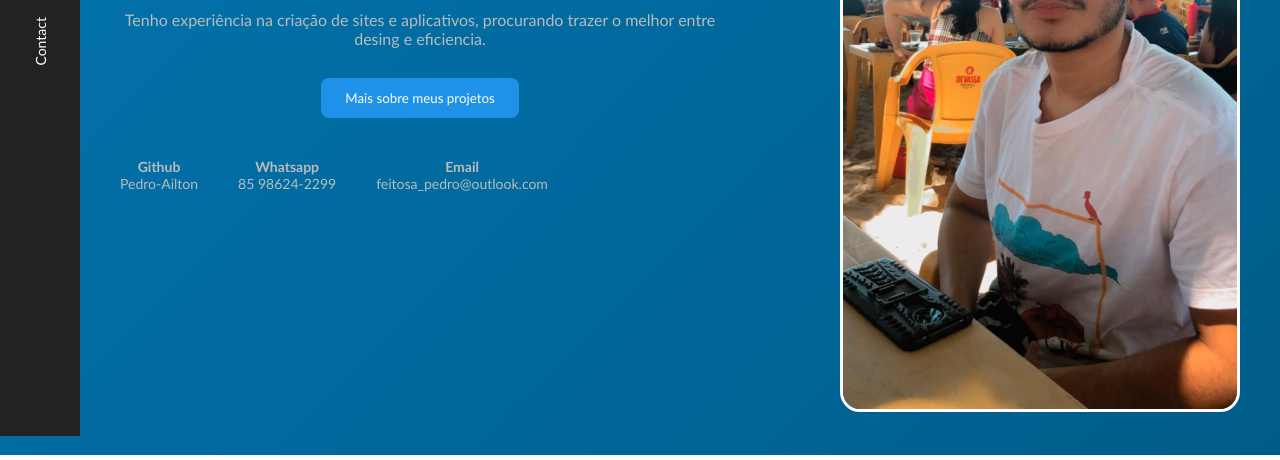
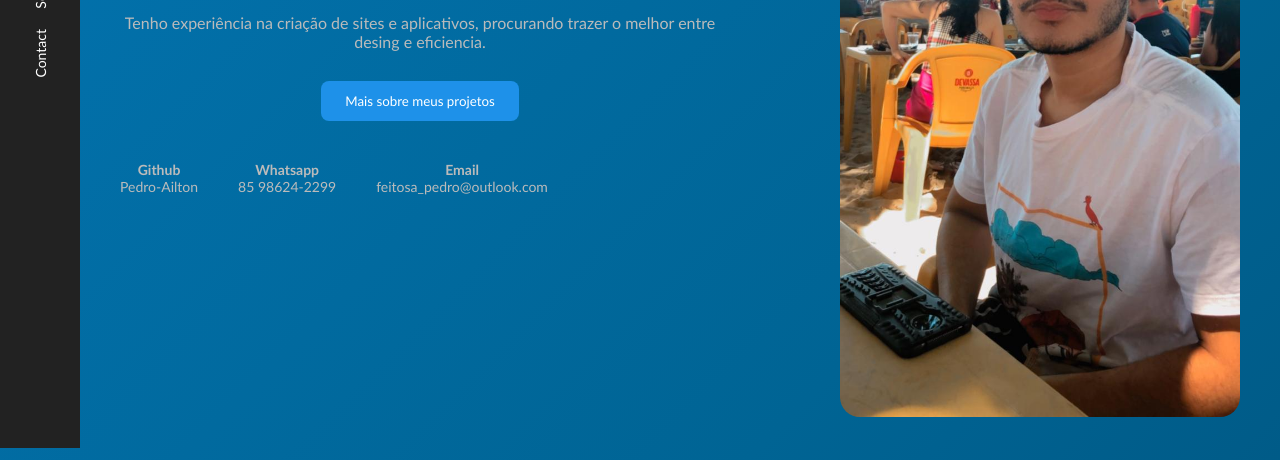
Before and after one commit to Pedro-Ailton/Pedro-Dev, a plain HTML site: page index.html in a window 1280 px wide. Shown: the part 364-824 px from the top of the page. Drawn offline with Linux system fonts and the light colour scheme.

Commit message:
Add files via upload

```diff
--- a/index.html
+++ b/index.html
@@ -31,9 +31,11 @@
         <h1>Olá, eu sou o Pedro Ailton </h1>
         <h2>Desenvolvedor Full Stack</h2>
         <p>Tenho experiência na criação de sites e aplicativos, procurando trazer o melhor entre desing e eficiencia.</p>
-        <button class="btn">
-          <a class="link_botao" href="https://github.com/Pedro-Ailton">Mais sobre meus projetos</a>
+        <a class="link_botao" href="https://github.com/Pedro-Ailton"target=_blan>
+          <button class="btn">
+            Mais sobre meus projetos
         </button>
+      </a>
         <div class="contact-info">
           <div class="contact-item">
             <strong>Github</strong>
--- a/styles.css
+++ b/styles.css
@@ -42,12 +42,17 @@ body  {
   display: flex;
   flex-direction: row;
   min-height: 100vh;
+  justify-content: space-between;
+  align-items: center;
 }
+
 .content-container{
   display:flex;
   max-width: 50rem;
-  aling-content: center;
+  justify-content: center;
+  align-items: center;
 }
+
 /* Sidebar */
 .sidebar {
   width: 80px;
@@ -152,14 +157,18 @@ body  {
 
 .profile-img {
   max-width: 400px;
+
+
   flex: 1 1 300px;
   margin-top: 30px;
 }
 
 .profile-img img {
   width: 100%;
+  height: 100%;
   border-radius: 20px;
-  border: #fff solid 3px;
+  object-fit: contain;
+  overflow:hidden;
 }
 
 /* RESPONSIVO */
```
